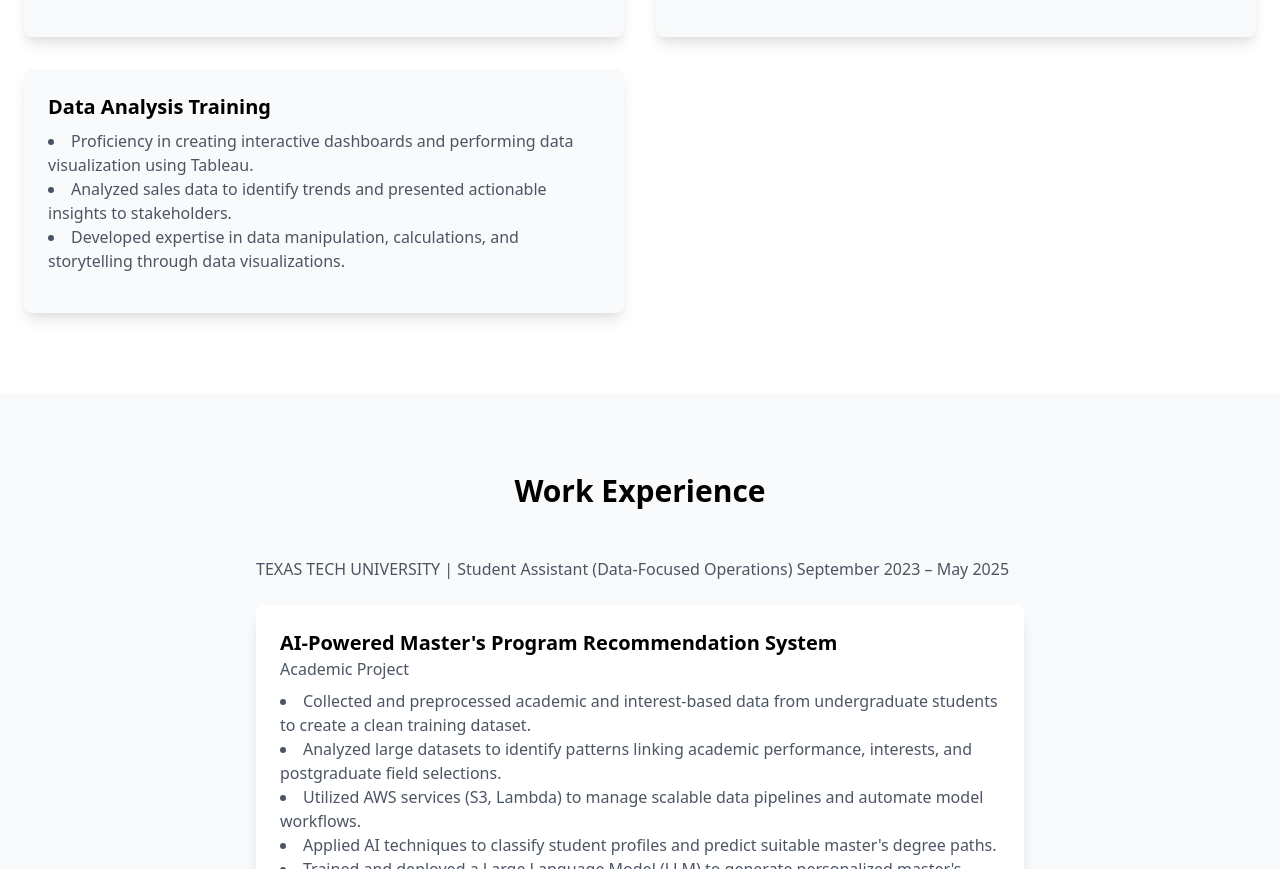
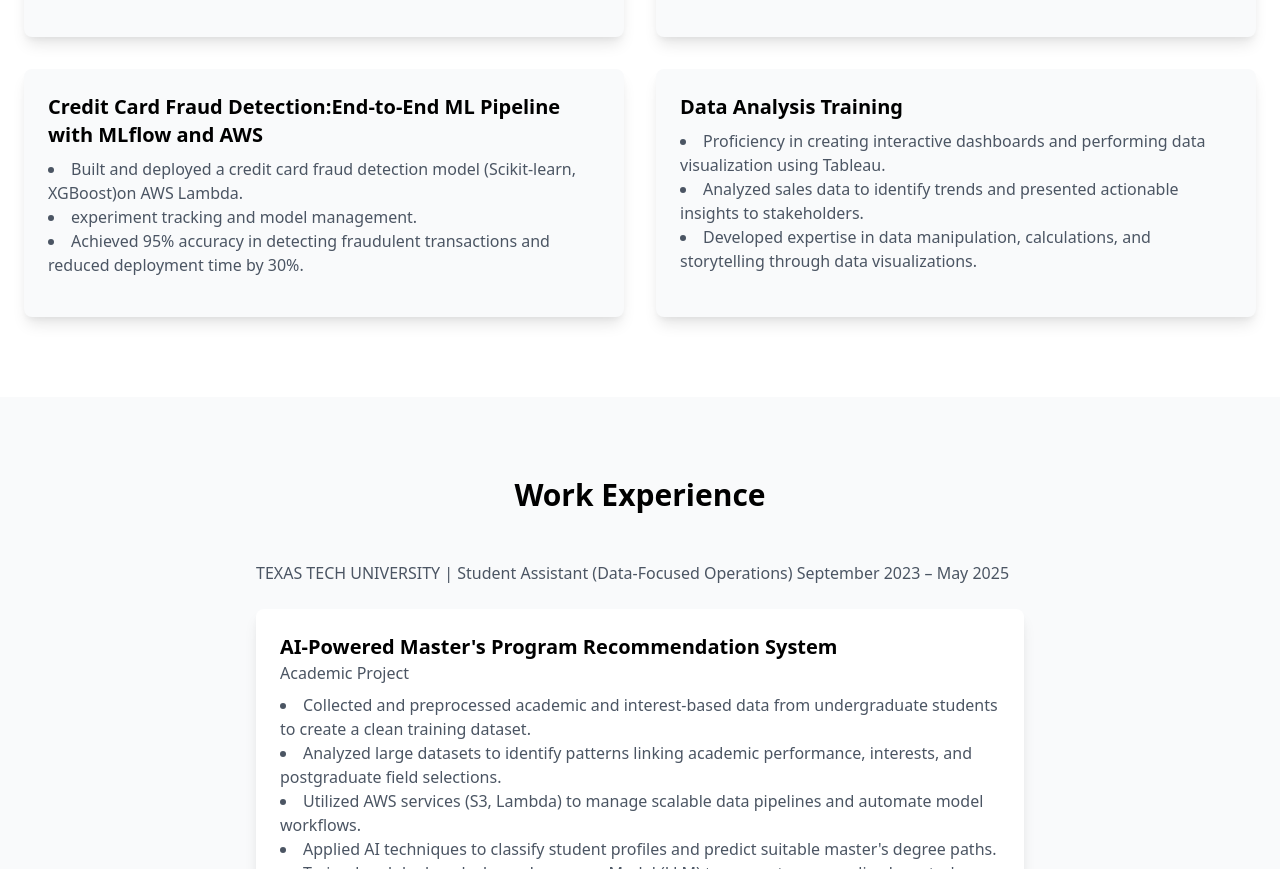
Before and after one commit to devireddyajay/portifolio, a plain HTML site: page index.html in a window 1280 px wide. Shown: the part 3507-4376 px from the top of the page. Drawn offline with nearby package versions, Linux system fonts and the light colour scheme; files that its build step writes are made by us from their sources; files whose address does not match are found by name.

Commit message:
Update index.html

```diff
--- a/index.html
+++ b/index.html
@@ -216,6 +216,14 @@
                     </ul>
                 </div>
                 <div class="project-card bg-gray-50 p-6 rounded-lg shadow-lg">
+                    <h3 class="text-xl font-bold mb-2">Credit Card Fraud Detection:End-to-End ML Pipeline with MLflow and AWS</h3>
+                    <ul class="text-gray-600 mb-4 list-disc list-inside text-left">
+                        <li>Built and deployed a credit card fraud detection model (Scikit-learn, XGBoost)on AWS Lambda.</li>
+                        <li>experiment tracking and model management.</li>
+                        <li>Achieved 95% accuracy in detecting fraudulent transactions and reduced deployment time by 30%.</li>
+                    </ul>
+                </div>
+                <div class="project-card bg-gray-50 p-6 rounded-lg shadow-lg">
                     <h3 class="text-xl font-bold mb-2">Data Analysis Training</h3>
                     <ul class="text-gray-600 mb-4 list-disc list-inside text-left">
                         <li>Proficiency in creating interactive dashboards and performing data visualization using Tableau.</li>
```
